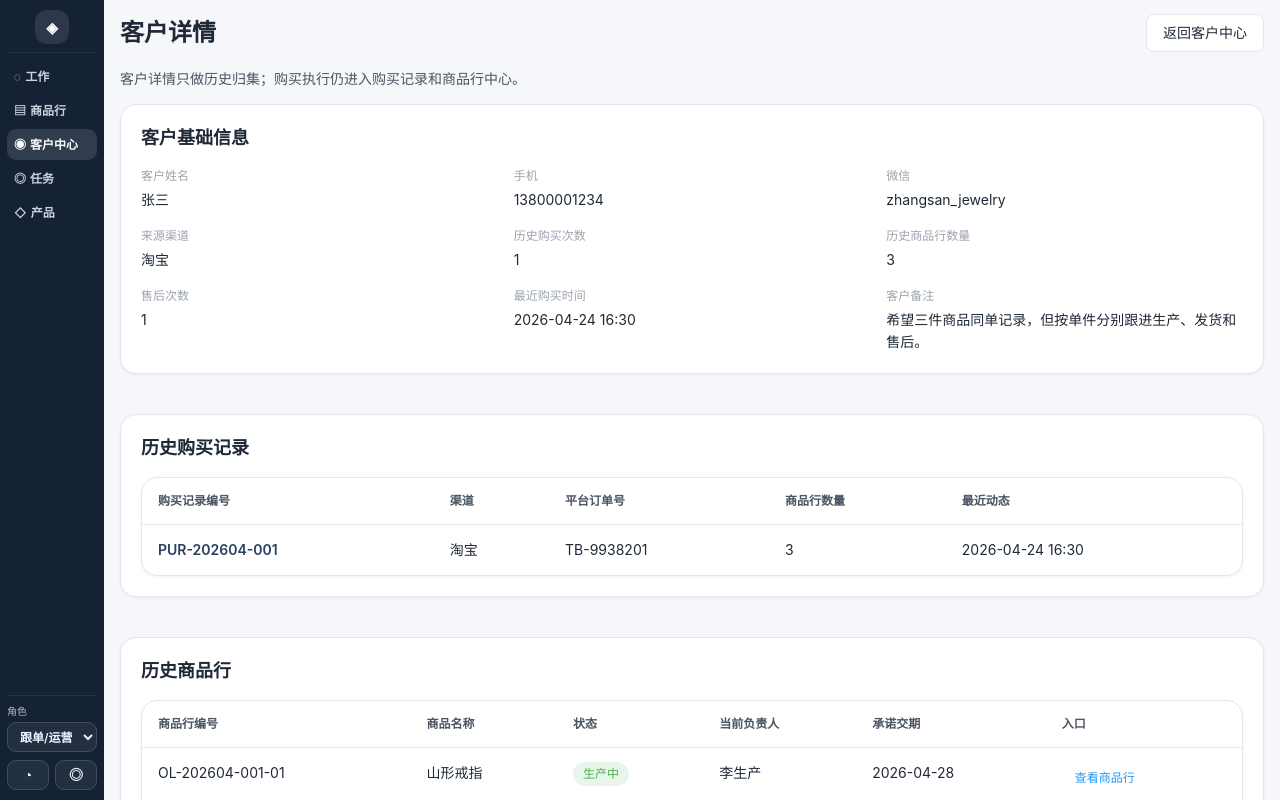
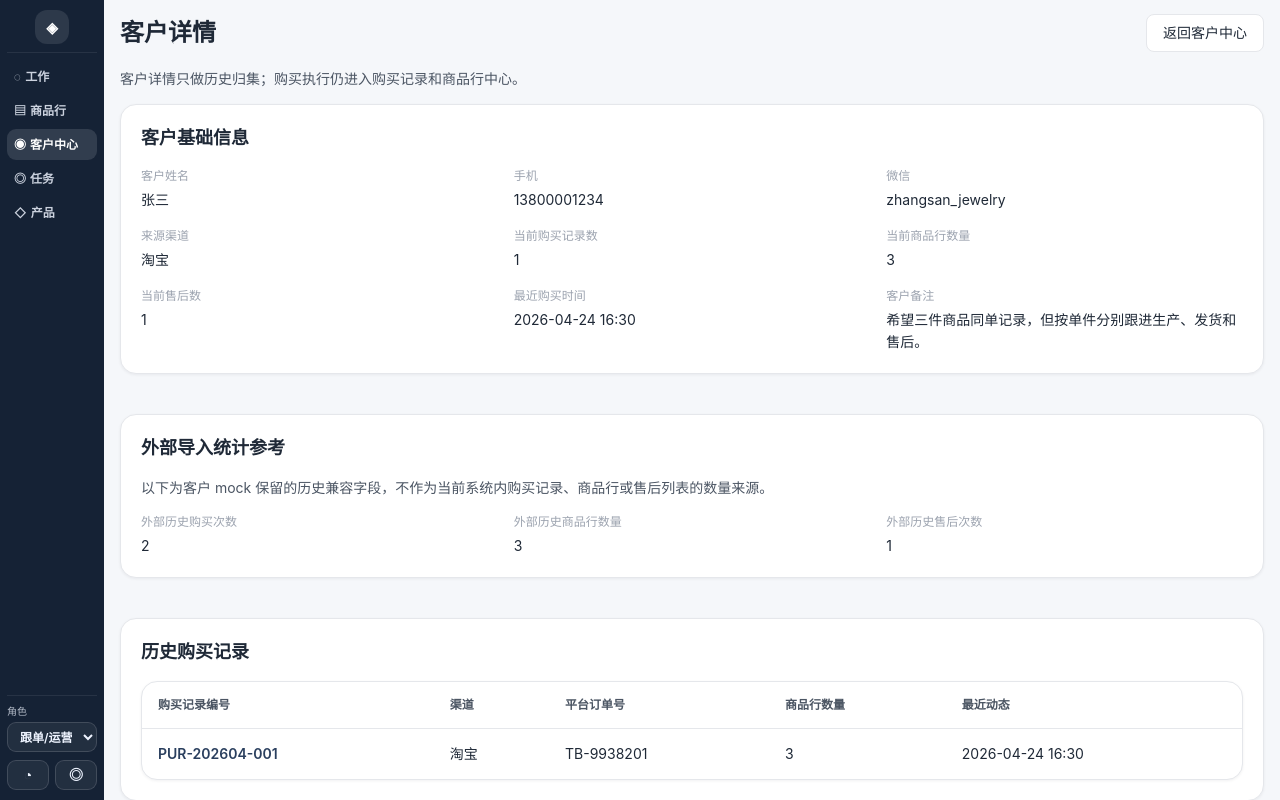
Before and after one commit to lulichao1991/erp2, a React (Vite) app: page /customers/customer-zhang-001 in a window 1280 px wide. Shown: the top 800 px of the page. Built offline with nearby package versions, Linux system fonts and the light colour scheme.

Commit message:
feat: refine lightweight customer center

```diff
--- a/src/components/business/customer/index.tsx
+++ b/src/components/business/customer/index.tsx
@@ -90,9 +90,9 @@ export const CustomerListTable = ({ overviews }: { overviews: CustomerOverview[]
             <th>手机</th>
             <th>微信</th>
             <th>来源渠道</th>
-            <th>历史购买</th>
-            <th>历史商品行</th>
-            <th>售后次数</th>
+            <th>当前购买记录</th>
+            <th>当前商品行</th>
+            <th>当前售后</th>
             <th>最近购买时间</th>
             <th>操作</th>
           </tr>
@@ -131,15 +131,26 @@ export const CustomerBasicSection = ({ overview }: { overview: CustomerOverview
         <InfoField label="手机" value={customer.phone || '—'} />
         <InfoField label="微信" value={customer.wechat || '—'} />
         <InfoField label="来源渠道" value={formatChannels(customer.sourceChannels)} />
-        <InfoField label="历史购买次数" value={overview.purchases.length} />
-        <InfoField label="历史商品行数量" value={overview.orderLines.length} />
-        <InfoField label="售后次数" value={overview.afterSalesCases.length} />
+        <InfoField label="当前购买记录数" value={overview.purchases.length} />
+        <InfoField label="当前商品行数量" value={overview.orderLines.length} />
+        <InfoField label="当前售后数" value={overview.afterSalesCases.length} />
         <InfoField label="最近购买时间" value={overview.latestPurchaseAt} />
         <InfoField label="客户备注" value={customer.remark || '—'} />
       </InfoGrid>
     </SectionCard>
   )
 }
+
+export const CustomerLegacyTotalsSection = ({ customer }: { customer: Customer }) => (
+  <SectionCard title="外部导入统计参考">
+    <p className="text-muted">以下为客户 mock 保留的历史兼容字段，不作为当前系统内购买记录、商品行或售后列表的数量来源。</p>
+    <InfoGrid columns={3}>
+      <InfoField label="外部历史购买次数" value={customer.totalTransactionCount} />
+      <InfoField label="外部历史商品行数量" value={customer.totalOrderLineCount} />
+      <InfoField label="外部历史售后次数" value={customer.totalAfterSalesCount} />
+    </InfoGrid>
+  </SectionCard>
+)
 
 export const CustomerPurchasesSection = ({ purchases }: { purchases: Purchase[] }) => (
   <SectionCard title="历史购买记录">
--- a/src/pages/customers/CustomerDetailPage.tsx
+++ b/src/pages/customers/CustomerDetailPage.tsx
@@ -2,6 +2,7 @@ import { Link, useParams } from 'react-router-dom'
 import {
   CustomerAfterSalesSection,
   CustomerBasicSection,
+  CustomerLegacyTotalsSection,
   CustomerOrderLinesSection,
   CustomerPurchasesSection,
   buildCustomerOverview
@@ -44,6 +45,7 @@ export const CustomerDetailPage = () => {
       <p className="text-muted">客户详情只做历史归集；购买执行仍进入购买记录和商品行中心。</p>
       <div className="stack">
         <CustomerBasicSection overview={overview} />
+        <CustomerLegacyTotalsSection customer={customer} />
         <CustomerPurchasesSection purchases={overview.purchases} />
         <CustomerOrderLinesSection orderLines={overview.orderLines} />
         <CustomerAfterSalesSection cases={overview.afterSalesCases} />
```
Also changed, not shown: 1 other file (tests, documents, lock files or other folders).
